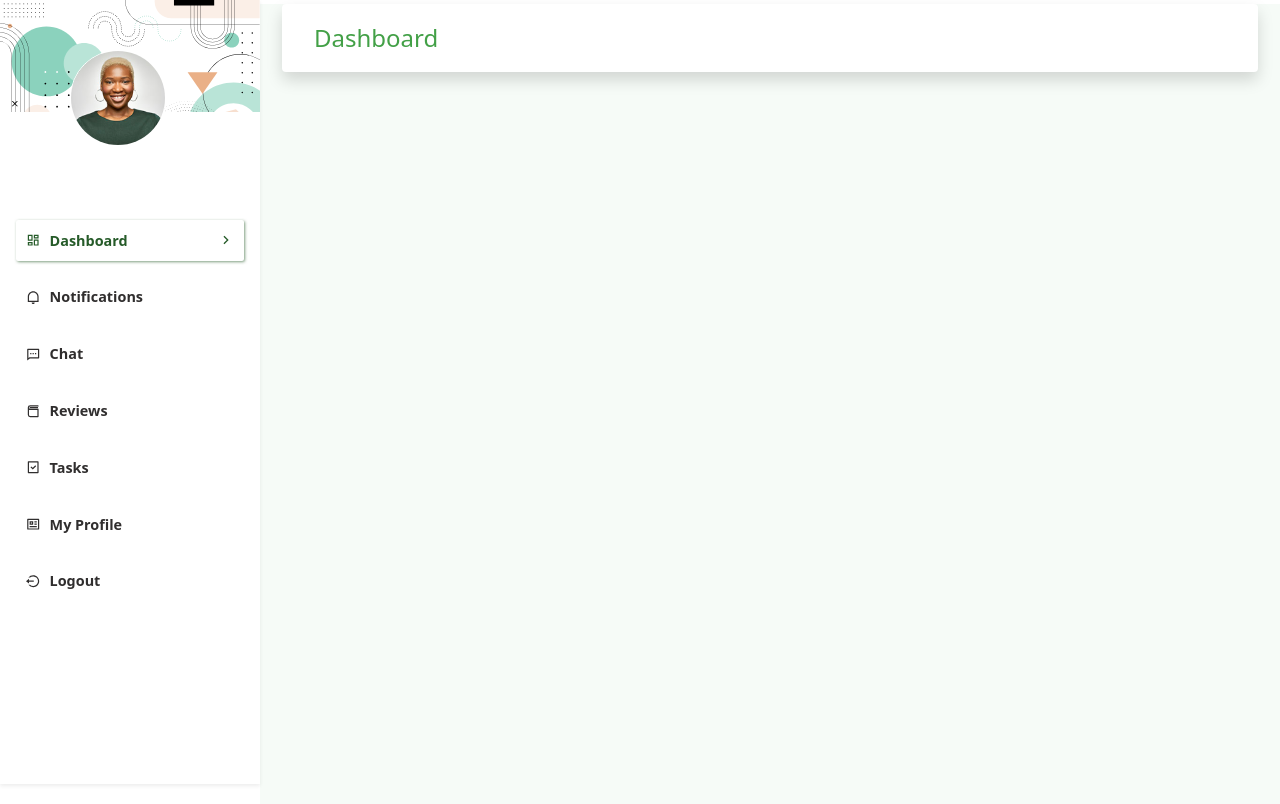
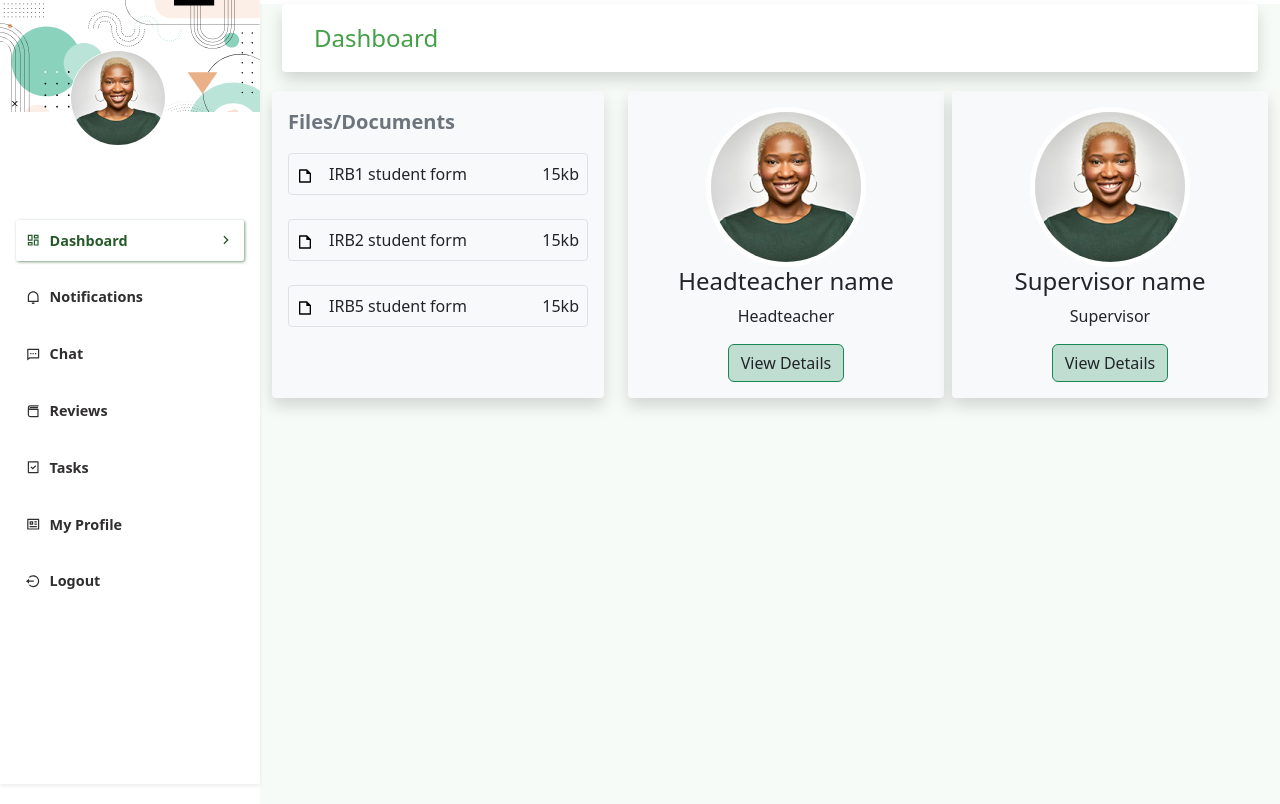
Before and after one commit to Trinity6264/intern-frontend, a React (Create React App) app: page / in a window 1280 px wide. Built offline with nearby package versions, Linux system fonts and the light colour scheme.

Commit message:
Dashbaord 50% done

```diff
--- a/src/components/SideBar.jsx
+++ b/src/components/SideBar.jsx
@@ -2,7 +2,7 @@ import React, { useState } from 'react'
 import './SidebarStyle.css'
 import ProfileImg from '../assets/imgs/SidePaneProfileImage.png'
 import { NavLink } from 'react-router-dom'
-import { RiArrowRightSLine } from 'react-icons/ri'
+import { RiArrowRightSLine,RiCloseFill } from 'react-icons/ri'
 import sidebarData from '../helper/Sidebar_data'
 
 
@@ -10,6 +10,9 @@ const SideBar = () => {
     const [title, setTitle] = useState('Dashboard')
     return (
         <aside className='sidebar'>
+            <div className='close-sidebar-wrapper'>
+                <RiCloseFill className='close-sidebar-btn'/>
+            </div>
             <div className="topsidebar">
                 <div className="background-wrapper"></div>
                 <div className="profile-wrapper">
--- a/src/components/SidebarStyle.css
+++ b/src/components/SidebarStyle.css
@@ -83,7 +83,7 @@
 }
 
 .listItem:hover {
-  margin-left: .4em;
+  margin-left: 0.4em;
 }
 
 .listItem p {
@@ -92,12 +92,23 @@
   justify-content: center;
   align-items: center;
   margin-bottom: 0;
-  font-size: .9rem;
+  font-size: 0.9rem;
 }
-.listItem p span{
-  margin-left: .6rem;
+.listItem p span {
+  margin-left: 0.6rem;
 }
 
+.close-sidebar-wrapper {
+  margin: 0.5em;
+  display: flex;
+  align-items: center;
+  justify-content: flex-end;
+  display: none;
+}
+
+.close-sidebar-wrapper .close-sidebar-btn {
+  font-size: 1.8rem;
+}
 
 @media (max-width: 1200px) {
   /* tablet devices */
@@ -126,4 +137,7 @@
   .main_page {
     margin-left: 0 !important;
   }
+  .close-sidebar-wrapper {
+    display: flex;
+  }
 }
--- /dev/null
+++ b/src/components/dashboard/FilesDocumentTabs.jsx
@@ -0,0 +1,21 @@
+import { RiFile3Line } from "react-icons/ri";
+import React from "react";
+
+
+function LinkWithIconAndFileSize({
+    nameOfLink,
+}) {
+    return (
+        <div className="bg-light border p-2 rounded-1 d-flex flex-row justify-content-between student__file-tab__link">
+            <div className=" d-flex flex-row">
+                <div className="me-3">
+                    <RiFile3Line color="black" />
+                </div>
+                <div>{nameOfLink}</div>
+            </div>
+            <div>{'15kb'}</div>
+        </div>
+    );
+}
+
+export default LinkWithIconAndFileSize;
--- /dev/null
+++ b/src/components/dashboard/PeopleInfoSquareCard.jsx
@@ -0,0 +1,37 @@
+import React from "react";
+import { Button, Col } from "react-bootstrap";
+
+
+function PeopleInfoSquareCard({
+  imgSrc,
+  name,
+  title,
+  marginEnd,
+}) {
+  return (
+    <Col
+      className={`${
+        marginEnd ? "me-2" : ""
+      } supervisor-tab bg-light shadow  rounded-1`}
+    >
+      <div className="supervisor-tab__background-pic" />
+      <div className="p-3 d-flex flex-column align-items-center">
+        <img
+          className="supervisor-tab__profile-img rounded-circle border border-5 border-white"
+          src={imgSrc}
+          alt="Profile"
+        />
+        <h4>{name}</h4>
+        <p>{title}</p>
+        <Button
+          className="bg-success bg-opacity-25 text-dark"
+          variant="success"
+        >
+          View Details
+        </Button>
+      </div>
+    </Col>
+  );
+}
+
+export default PeopleInfoSquareCard;
--- /dev/null
+++ b/src/components/dashboard/SectionOne.jsx
@@ -0,0 +1,65 @@
+import React from "react";
+import { Col, Container, Row, Stack } from "react-bootstrap";
+import { Link } from "react-router-dom";
+import LinkWithIconAndFileSize from "./FilesDocumentTabs";
+import profileImage from "../../assets/imgs/SidePaneProfileImage.png";
+import PeopleInfoSquareCard from "./PeopleInfoSquareCard";
+
+function SectionAfterHeading01() {
+    return (
+        <Container className="section-after-heading01">
+            <Row>
+                <Col sm={12} lg={4} className="me-4 bg-light shadow p-3 rounded-1">
+                    {/* Files and document tab */}
+                    <p className="text-muted fw-semibold fs-5">Files/Documents</p>
+                    <Stack gap={4}>
+                        <Link
+                            className="text-decoration-none text-dark"
+                            to="/dashboard/forms/irb1"
+                        >
+                            <LinkWithIconAndFileSize
+                                nameOfLink="IRB1 student form"
+                                                            />
+                        </Link>
+                        <Link
+                            className="text-decoration-none text-dark"
+                            to="/dashboard/forms/irb2"
+                        >
+                            <LinkWithIconAndFileSize
+
+                                nameOfLink="IRB2 student form"
+
+                            />
+                        </Link>
+                        <Link
+                            className="text-decoration-none text-dark"
+                            to="/dashboard/forms/irb5"
+                        >
+                            <LinkWithIconAndFileSize
+
+                                nameOfLink="IRB5 student form"
+
+                            />
+                        </Link>
+                    </Stack>
+                </Col>
+                {/* Headteacher tab */}
+                <PeopleInfoSquareCard
+                    imgSrc={profileImage}
+                    name="Headteacher name"
+                    title="Headteacher"
+                    marginEnd
+                />
+                {/* Supervisor tab */}
+                <PeopleInfoSquareCard
+                    imgSrc={profileImage}
+                    name="Supervisor name"
+                    title="Supervisor"
+                    marginEnd={false}
+                />
+            </Row>
+        </Container>
+    );
+}
+
+export default SectionAfterHeading01;
--- a/src/pages/dashboard/Dashboard.jsx
+++ b/src/pages/dashboard/Dashboard.jsx
@@ -1,6 +1,7 @@
 import React from 'react'
-import { Container } from 'react-bootstrap'
+import { Container, } from 'react-bootstrap'
 import CustomHeader from '../../components/CustomHeader'
+import SectionAfterHeading01 from '../../components/dashboard/SectionOne'
 import './DashbaordStyle.css'
 
 const Dashboard = () => {
@@ -8,6 +9,7 @@ const Dashboard = () => {
     <>
       <Container>
         <CustomHeader title={'Dashboard'} />
+        <SectionAfterHeading01 />
       </Container>
     </>
   )
```
